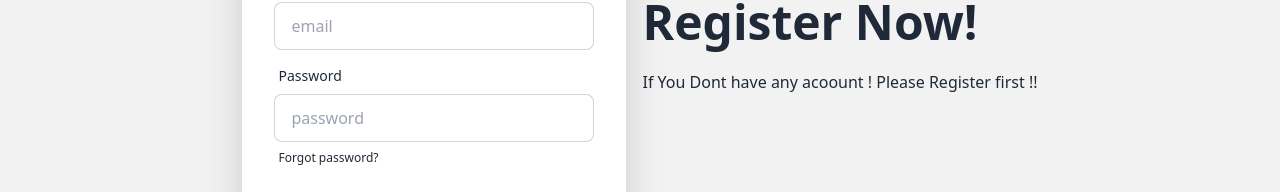
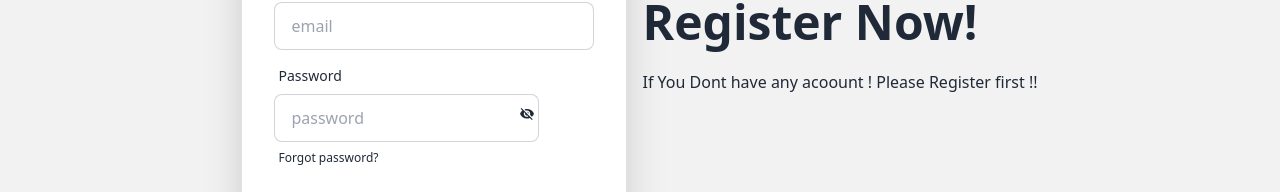
Before and after one commit to AffnanSawad/Epic-Real-State, a React (Vite) app: page /signup in a window 1280 px wide. Shown: the part 410-602 px from the top of the page. Built offline with nearby package versions, Linux system fonts and the light colour scheme; no server answers.

Commit message:
loader & eye toggle added

```diff
--- a/src/Providers/AuthProvider.jsx
+++ b/src/Providers/AuthProvider.jsx
@@ -61,6 +61,7 @@ const AuthProvider = ({children} ) => {
 
       const googlelogin = ()=> {
 
+        setloading(true)
         return signInWithPopup(auth ,googleprovider)
 
 
@@ -70,11 +71,16 @@ const AuthProvider = ({children} ) => {
 
       const facebooklogin = ()=>{
 
+
+        setloading(true)
         return signInWithPopup(auth,facebookprovider)
       }
       //logout
 
       const logout1 = ()=>{
+
+
+        setloading(true)
         return signOut(auth);
       }
 
@@ -88,6 +94,7 @@ const AuthProvider = ({children} ) => {
             if (currentuser) {
 
              setuser(currentuser)
+             setloading(false)
             }
             else {
             setuser(null)
@@ -108,6 +115,7 @@ const AuthProvider = ({children} ) => {
 
         user,
         setuser,
+        loading,
         register,
         login,
         logout,
--- a/src/components/Nav/Nav.jsx
+++ b/src/components/Nav/Nav.jsx
@@ -92,9 +92,15 @@ const Nav = () => {
 <div className="flex gap-4">
 
 
+
+
 <div className="avatar">
   <div className="w-12 rounded-full ring ring-primary ring-offset-base-100 ring-offset-2">
     <img src={user?.photoURL || "https://daisyui.com/images/stock/photo-1534528741775-53994a69daeb.jpg"} />
+
+    <br />
+
+
   </div>
 </div>
 
--- a/src/components/PrivateRoute/PrivateRoute.jsx
+++ b/src/components/PrivateRoute/PrivateRoute.jsx
@@ -4,7 +4,12 @@ import {Navigate} from 'react-router-dom'
 
 const PrivateRoute = ({children}) => {
 
-    const {user} = useContext(AuthContext)
+    const {user,loading} = useContext(AuthContext)
+
+    if(loading){
+        return <span className="loading loading-infinity loading-lg"></span>
+
+    }
 
     if(user){
         return children;
--- a/src/components/register/Register.jsx
+++ b/src/components/register/Register.jsx
@@ -4,6 +4,10 @@ import { Link } from "react-router-dom";
 import { AuthContext } from "../../Providers/AuthProvider";
 import { Helmet } from "react-helmet-async";
 import { updateProfile } from "firebase/auth";
+import { IoMdEyeOff } from "react-icons/io";
+import { IoEye } from "react-icons/io5";
+
+
 
 
 
@@ -12,6 +16,8 @@ const Register = () => {
     const {register} = useContext(AuthContext)
     const [error,seterror] = useState('')
     //const [noerror,noseterror] = useState('')
+
+    const [showpassword,setshowpassword] = useState(false)
 
 
 
@@ -128,8 +134,37 @@ const Register = () => {
   <div className="form-control">
     <label className="label">
       <span className="label-text">Password</span>
+
     </label>
-    <input name="password" type="password" placeholder="password" className="input input-bordered" required />
+<div  className=" relative">
+
+
+<input
+     name="password"
+     type={ showpassword ? 'text' : 'password'  }
+      placeholder="password"
+      className="input input-bordered"
+      required />
+    <span className=" absolute -ml-5 mt-3 w-32" onClick={ ()=> setshowpassword(!showpassword) }>
+
+  {
+    showpassword ? <IoEye />
+
+    :  <IoMdEyeOff />
+
+
+  }
+
+
+
+    </span>
+
+
+
+</div>
+
+
+
     <label className="label">
       <a href="#" className="label-text-alt link link-hover">Forgot password?</a>
     </label>
@@ -138,9 +173,11 @@ const Register = () => {
 
 
   {
-        error && <div>
+        error &&  <div>
           <h4 className=" bg-red-500">{error} </h4>
         </div>
+
+
 
 
 
```
